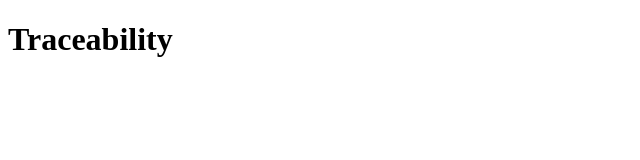
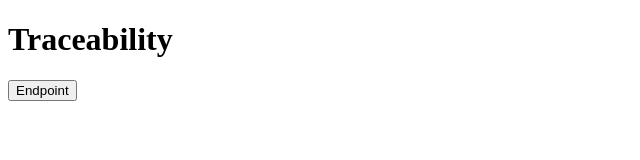
Before and after one commit to Zsterman/traceability, a plain HTML site: page public/index.html in a window 1280 px wide. Shown: the whole page, without its empty margins (0-640 px from the left). Drawn offline with Linux system fonts and the light colour scheme.

Commit message:
button added

```diff
--- a/public/index.html
+++ b/public/index.html
@@ -9,5 +9,7 @@
 <body>
     <h1>Traceability</h1>
 
+    <button id='1'>Endpoint</button>
+
 </body>
 </html>
```
